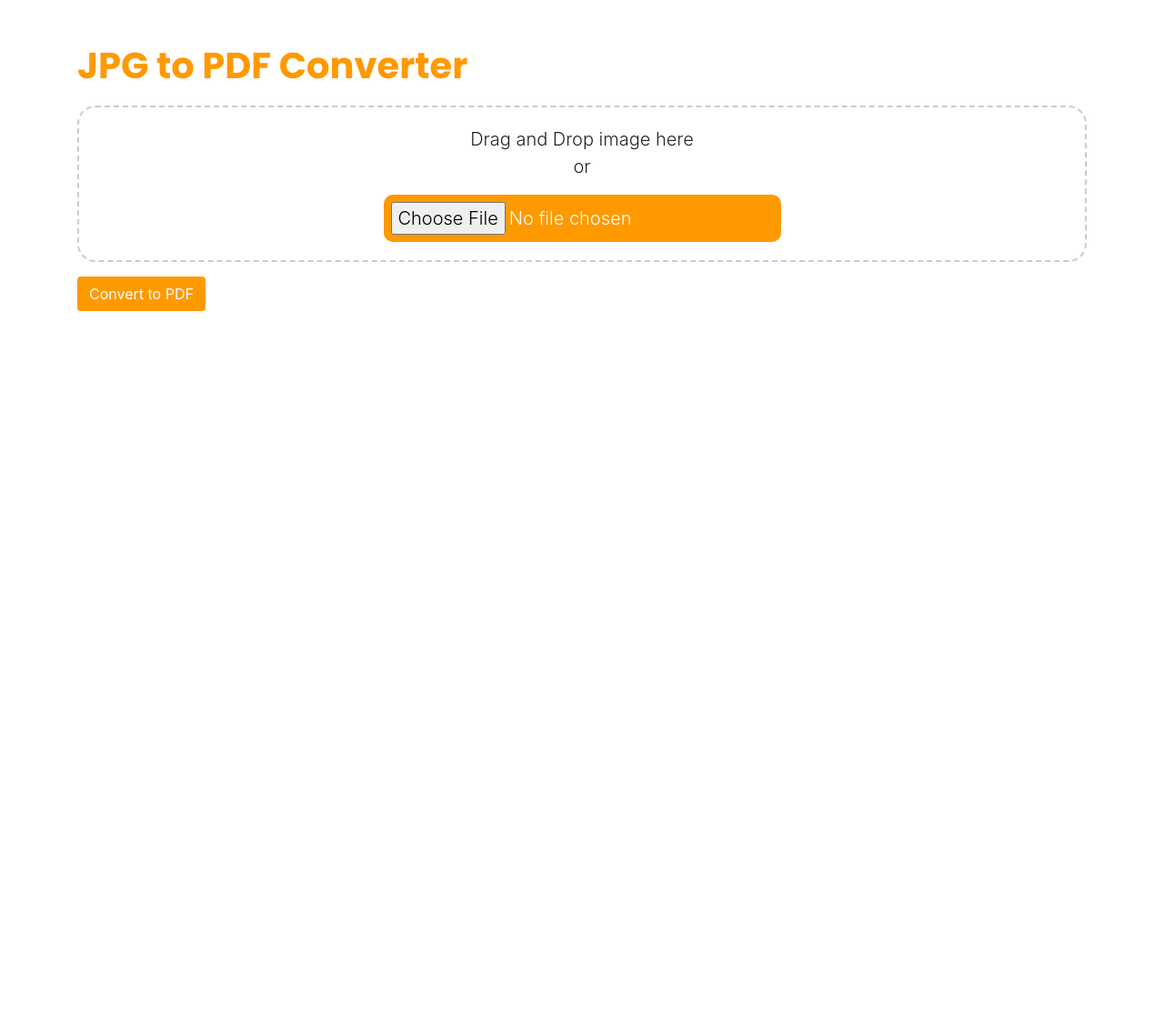
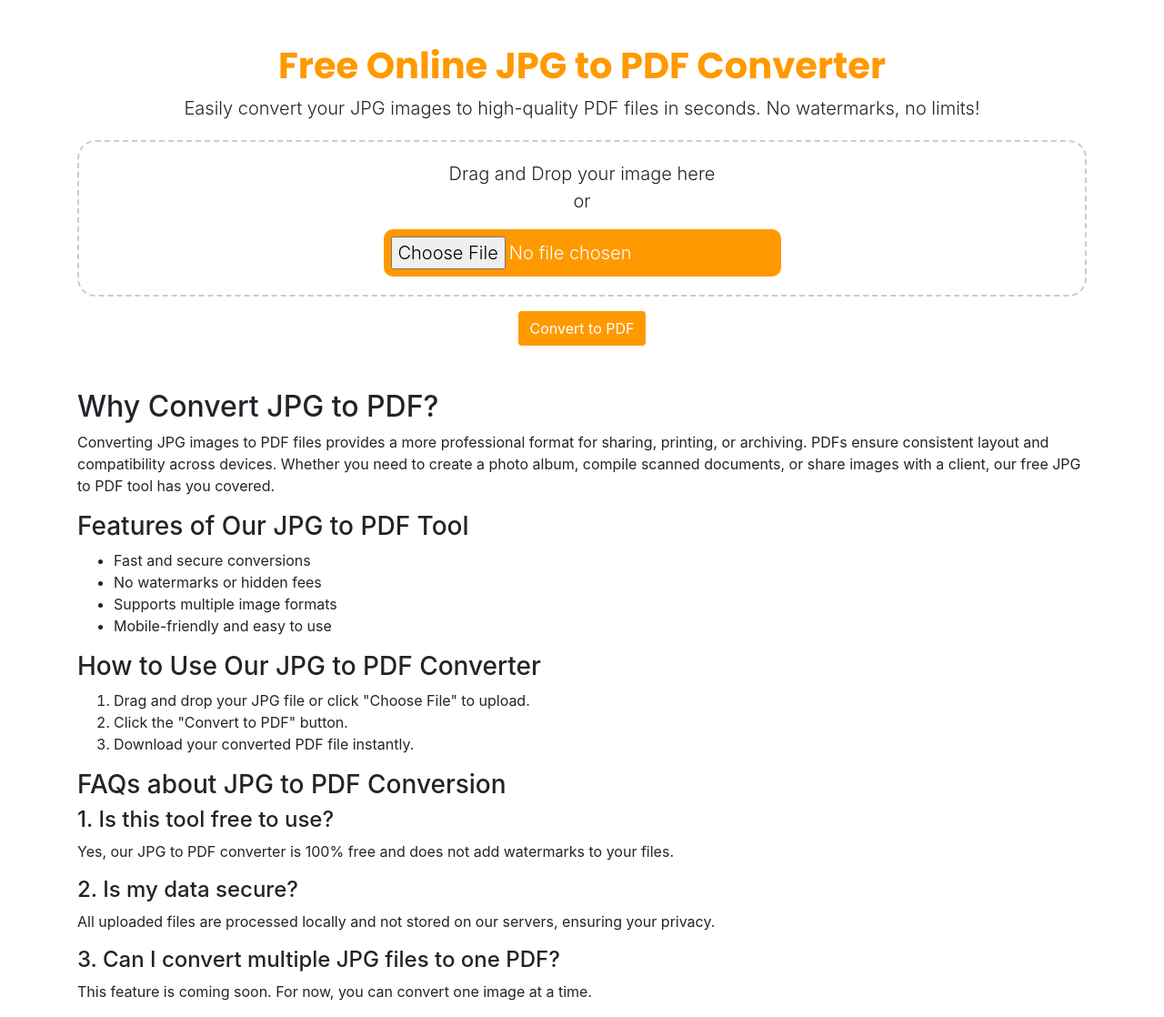
Before and after one commit to Note-To-Draft/img2img, a Flask app: page /jpg-to-pdf in a window 1280 px wide. Shown: the part 80-1198 px from the top of the page at 91% size. Before the commit the page ends 422 px from the top, so only its background shows below. Run offline with Flask 3, Linux system fonts and the light colour scheme; some libraries are stand-ins or nearby versions.

Commit message:
add text and SEO improvements to jpg to pdf tool page

```diff
--- a/templates/jpg-to-pdf.html
+++ b/templates/jpg-to-pdf.html
@@ -2,7 +2,11 @@
 <html lang="en">
 <head>
     <meta charset="UTF-8">
-    <title>JPG to PDF Converter</title>
+    <meta name="viewport" content="width=device-width, initial-scale=1.0">
+    <title>Free Online JPG to PDF Converter - Fast and Secure</title>
+    <meta name="description" content="Easily convert JPG images to PDF files online. Free, fast, and secure JPG to PDF converter with no watermarks. Perfect for professionals and students.">
+    <meta name="keywords" content="JPG to PDF, convert JPG to PDF, image to PDF converter, free JPG to PDF, online JPG to PDF">
+    <link rel="canonical" href="{{ request.url }}" />
     <link rel="stylesheet" href="{{ url_for('static', filename='css/styles.css') }}">
     {% include 'head-scripts.html' %}
     <script src="{{ url_for('static', filename='js/scripts.js') }}"></script>
@@ -10,15 +14,51 @@
 <body>
     {% include 'navbar.html' %}
     <div class="container">
-        <h1 class="mt-5">JPG to PDF Converter</h1>
-        <form action="{{ url_for('jpg_to_pdf') }}" method="post" enctype="multipart/form-data">
+        <h1 class="mt-5 text-center">Free Online JPG to PDF Converter</h1>
+        <p class="text-center lead">Easily convert your JPG images to high-quality PDF files in seconds. No watermarks, no limits!</p>
+
+        <form action="{{ url_for('jpg_to_pdf') }}" method="post" enctype="multipart/form-data" class="text-center">
             <div class="upload-area" id="uploadfile">
-                <p class="lead">Drag and Drop image here<br/>or<br/></p>
-                <input class="choose-file p-2 text-center lead" type="file" name="file" id="file" accept="image/jpeg">
+                <p class="lead">Drag and Drop your image here<br/>or<br/></p>
+                <input class="choose-file p-2 text-center lead" type="file" name="file" id="file" accept="image/jpeg" required>
             </div>
             <button type="submit" class="btn mt-3 text-white lead" style="background-color: #ff9900;">Convert to PDF</button>
         </form>
+
+        <!-- SEO-friendly content section -->
+        <section class="mt-5">
+            <h2>Why Convert JPG to PDF?</h2>
+            <p>
+                Converting JPG images to PDF files provides a more professional format for sharing, printing, or archiving. PDFs ensure consistent layout and compatibility across devices. Whether you need to create a photo album, compile scanned documents, or share images with a client, our free JPG to PDF tool has you covered.
+            </p>
+
+            <h3>Features of Our JPG to PDF Tool</h3>
+            <ul>
+                <li>Fast and secure conversions</li>
+                <li>No watermarks or hidden fees</li>
+                <li>Supports multiple image formats</li>
+                <li>Mobile-friendly and easy to use</li>
+            </ul>
+
+            <h3>How to Use Our JPG to PDF Converter</h3>
+            <ol>
+                <li>Drag and drop your JPG file or click "Choose File" to upload.</li>
+                <li>Click the "Convert to PDF" button.</li>
+                <li>Download your converted PDF file instantly.</li>
+            </ol>
+
+            <h3>FAQs about JPG to PDF Conversion</h3>
+            <h4>1. Is this tool free to use?</h4>
+            <p>Yes, our JPG to PDF converter is 100% free and does not add watermarks to your files.</p>
+
+            <h4>2. Is my data secure?</h4>
+            <p>All uploaded files are processed locally and not stored on our servers, ensuring your privacy.</p>
+
+            <h4>3. Can I convert multiple JPG files to one PDF?</h4>
+            <p>This feature is coming soon. For now, you can convert one image at a time.</p>
+        </section>
     </div>
+
     <!-- Include Bootstrap JS and dependencies -->
     <script src="https://code.jquery.com/jquery-3.5.1.slim.min.js"></script>
     <script src="https://cdn.jsdelivr.net/npm/bootstrap@4.5.2/dist/js/bootstrap.bundle.min.js"></script>
```
